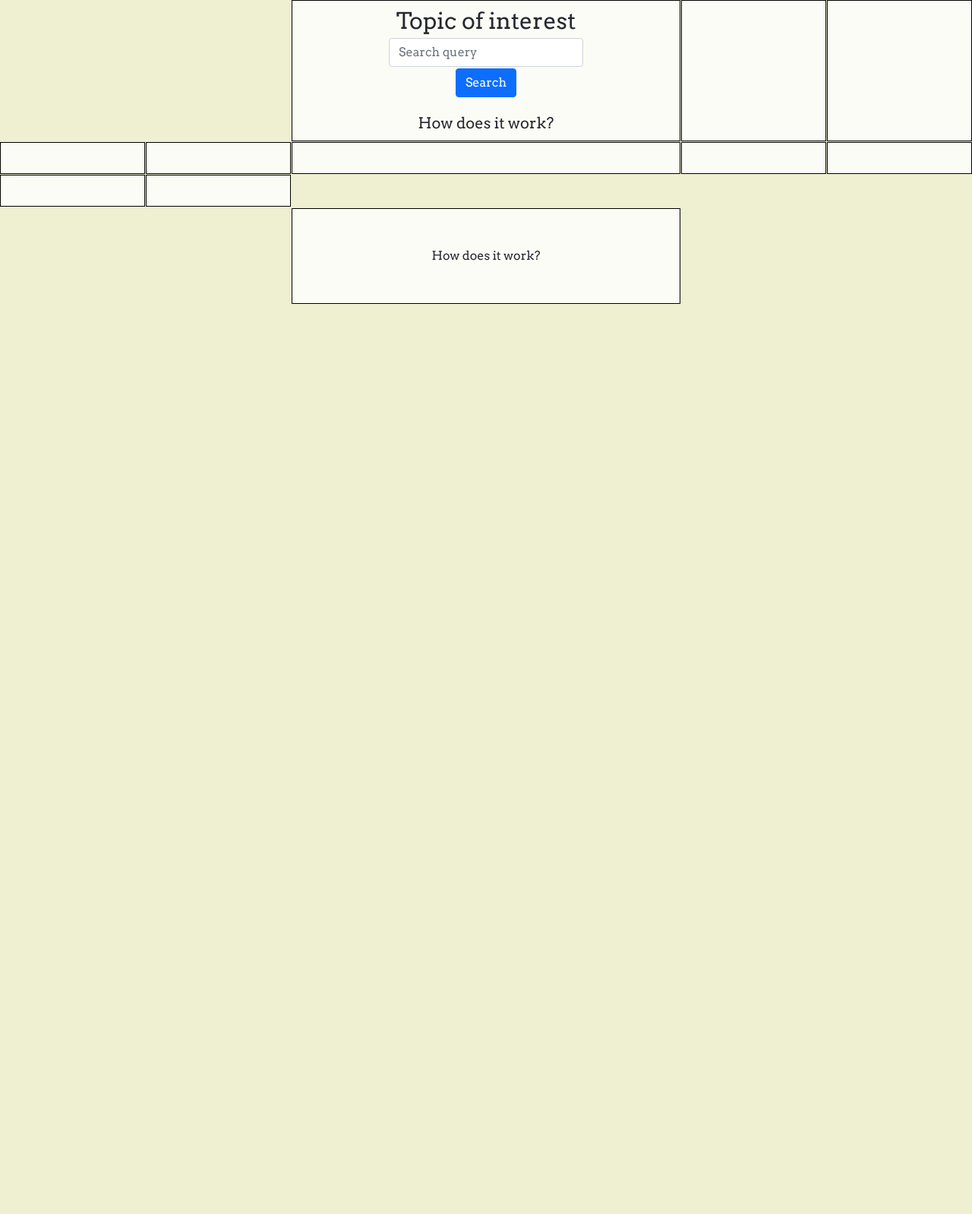
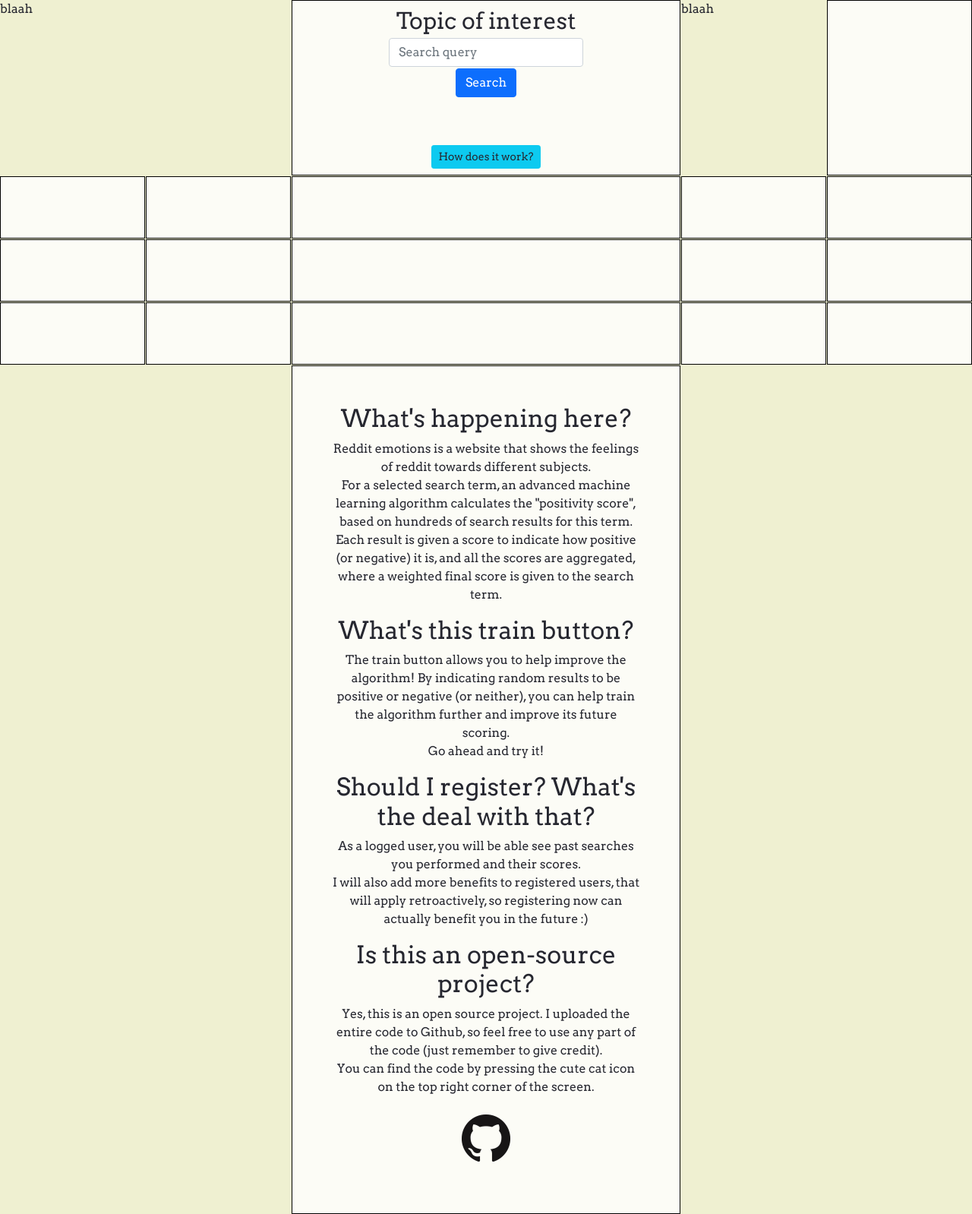
Before and after one commit to DanielHelps/Reddit-emotions, a Django app: template main/templates/main/home.html in a window 1280 px wide. Shown: the part 60-1658 px from the top of the page at 76% size. Before the commit the page ends 460 px from the top, so only its background shows below. Run offline with Django 4.2, Linux system fonts and the light colour scheme; the template is opened without the code that fills it: values that come from a table or form of the project are taken from there, others are empty; parts of the project's set-up code (start-up, migrations or seed data) failed here and were passed over; some libraries are stand-ins or nearby versions.

Commit message:
adding explanation paragraph plus animation

```diff
--- a/main/static/main/main_scripts.js
+++ b/main/static/main/main_scripts.js
@@ -1,5 +1,6 @@
 $(function(){
     // alert($("#search_bar").html())
+
     var windows_hash = {
       "/": "#home_panel",
       "/train": "#train_panel",
@@ -7,30 +8,30 @@
       "/register/": "#register_panel",
       "/login/": "#login_panel"
     };
+
     active_panel_id = windows_hash[window.location.pathname];
     let current_panel = $(active_panel_id);
     $("#home_panel").removeClass('active');
     current_panel.addClass('active');
+    var explain_pos = $("#explanation").offset().top;
+    // alert($("#explanation").offset().top)
 
-    // $('.nav-link').click(function(){
-    //     // alert($this.html())
+    $(window).scroll(function() {
+      // explain_pos = $("#explanation").offset().top
+      // $("#offset_trial").html(window.pageYOffset)
+      // $("#offset_trial2").html(explain_pos)
+      var y = window.pageYOffset;
 
+      if (y+2 >= explain_pos) {
+        // alert("nicee")
+        // $('#explanation').css('opacity') = '1';;
+        $("#explanation").addClass('appear');
+      }
 
-    //     // //make current tab inactive
-    //     let $current_panel = $('.nav-link.active');
-    //     $current_panel.removeClass('active')
-    //     // //make clicked tab active
-    //     $clicked_panel.addClass('active')
-    //     // alert($clicked_panel.html())
-    // });
+      // alert(window.pageYOffset)
+    })
 
     $(".btnFetch").click(function() {
-
-        // disable button
-      // $(this).prop("disabled", true);
-      // add spinner to button
-
-      // alert($("#id_search_query").val())
 
       if ($("#id_search_query").val() != ""){
         $(this).html(
@@ -38,9 +39,8 @@
     Loading...`
         );
       }
-
-
     });
 
 
+
 })
--- a/main/static/main/style.css
+++ b/main/static/main/style.css
@@ -1,7 +1,12 @@
+/* html{
+  min-height: 10000px;
+} */
+
 *{
     margin:0;
     padding: 0;
     font-family: 'Arvo', serif;
+    scroll-behavior: smooth;
     /* font-size: 1.1em; */
 }
 
@@ -79,7 +84,7 @@
     /* padding: 10px 10px; */
     /* width: auto; */
     font-size: 30px;
-    padding: 2.5vh;
+    padding: 5vh;
     /* display: flex;
 
 
@@ -133,8 +138,26 @@
     display: none;
 }
 
+#explanation {
+  /* display: none; */
+  opacity: 0;
+}
 
+#explain_button a:link{
+  text-decoration: none
+}
 
+#explain_button a:active{
+  text-decoration: none
+}
+
+#explain_button a{
+  color: #262730
+}
+
+.appear {
+  animation: appearing 0.8s ease 0.2s 1 forwards;
+}
 @keyframes comein_left {
     from {transform: translateX(-10em);
         opacity: 0%
--- a/main/templates/main/home.html
+++ b/main/templates/main/home.html
@@ -4,7 +4,7 @@
     Reddit emotions
 {% endblock %}
 
-
+{% load static %}
 {% load crispy_forms_tags %}
 
 {% block content %}
@@ -29,11 +29,16 @@
                     {% comment %} <button name="search_but" value="clicked" class="btn btn-outline-success my-2 my-sm-0" type="submit">Search</button> {% endcomment %}
                     <button name="search_but" value="clicked" type="submit" class="btn btn-primary mb-2 btnFetch">Search</button>
                 </form>
-                <span style="font-size: 20px;">How does it work?</span>
+                <br>
+                <!-- <span style="font-size: 20px;">How does it work?</span>   -->
+                <span id="explain_button">
+                    <button type="button" class="btn btn-info btn-sm"><a href="#explanation">How does it work?</a></button>
+                </span>
             </span>
         </div>
     </div>
-    <div class="grid-item"> </div>
+    <div id="offset_trial" style="position:fixed"> blaah<br></div>
+    <div id="offset_trial2" style="top:100px"> blaah</div>
     <div class="grid-item"> </div>
     <div class="grid-item"></div>
     <div class="grid-item"></div>
@@ -42,10 +47,46 @@
     <div class="grid-item"> </div>
     <div class="grid-item"></div>
     <div class="grid-item"></div>
+    <div class="grid-item"> </div>
+    <div class="grid-item"> </div>
+    <div class="grid-item"></div>
+    <div class="grid-item"></div>
+    <div class="grid-item"> </div>
+    <div class="grid-item"> </div>
+    <div class="grid-item"></div>
+    <div class="grid-item"></div>
 
-    <div class="grid-explain">How does it work?</div>
-
-
+    <div id="explanation" class="grid-explain">
+        <h2>What's happening here?</h2>
+        <p>
+            Reddit emotions is a website that shows the feelings of reddit towards different subjects.<br>
+            For a selected search term, an advanced machine learning algorithm calculates the "positivity score",
+            based on hundreds of search results for this term.<br>
+            Each result is given a score to indicate how positive (or negative) it is, and all the scores are
+            aggregated, where a weighted final score is given to the search term.
+        </p>
+        <h2>What's this train button?</h2>
+        <p>
+            The train button allows you to help improve the algorithm! By indicating random results to be
+            positive or negative (or neither), you can help train the algorithm further and improve its future scoring.<br>
+            Go ahead and try it!
+        </p>
+        <h2>Should I register? What's the deal with that?</h2>
+        <p>
+            As a logged user, you will be able see past searches you performed and their scores.<br>
+            I will also add more benefits to registered users, that will apply retroactively, so registering
+            now can actually benefit you in the future :)
+        </p>
+        <h2>Is this an open-source project?</h2>
+        <p>
+            Yes, this is an open source project. I uploaded the entire code to Github, so feel free to use
+            any part of the code (just remember to give credit).<br>
+            You can find the code by pressing the cute cat icon on the top right corner of the screen. <br><br>
+            <a href="https://github.com/DanielHelps/Reddit-emotions">
+                <img alt="Github repository" src="{% static 'main/GitHub-Mark-64px.png' %}">
+            </a>
+        </p>
+    </div>
 </div>
 
 {% endblock %}
```
Also changed, not shown: db.sqlite3, main/static/main/GitHub-Mark-32px.png (added), main/static/main/GitHub-Mark-64px.png (added), main/templates/main/base.html (line endings or trailing spaces).
